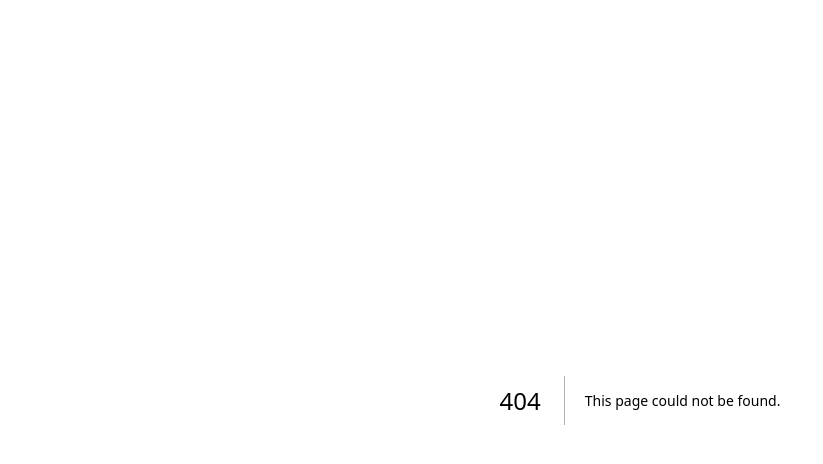
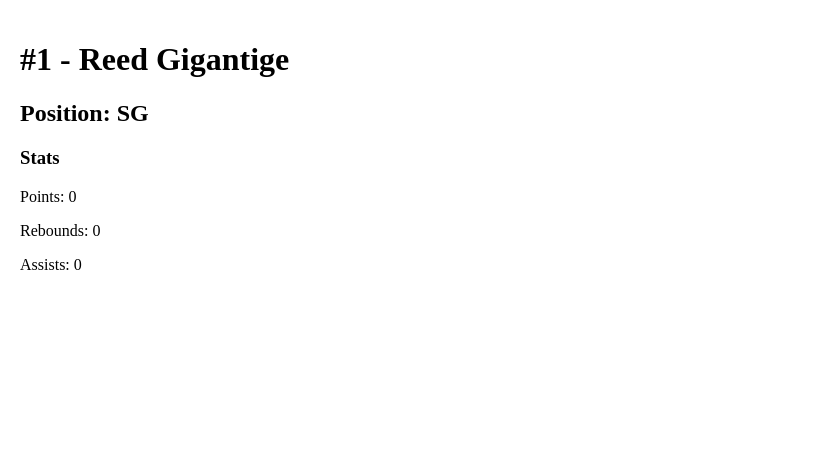
Before and after one commit to typicalryanb3-sys/ryan-basketball-app, a Next.js app: page /roster/roster/1 in a window 1280 px wide. Before the commit this address had no page. Shown: the top 464 px of the page, without its empty margins (0-823 px from the left). Built offline with nearby package versions, Linux system fonts and the light colour scheme.

Commit message:
Create page.js

```diff
--- /dev/null
+++ b/app/roster/roster/[number]/page.js
@@ -0,0 +1,37 @@
+export default function PlayerPage({ params }) {
+  const players = {
+    30: { name: "Brody Ludwig", position: "PG" },
+    34: { name: "Kaden Dorshner", position: "SF" },
+    23: { name: "Tripp Johnson", position: "C" },
+    33: { name: "Jimmy Peplinski", position: "PF" },
+    22: { name: "Lambeau Zillgies", position: "SG" },
+    20: { name: "Kellen Gaurd", position: "SF" },
+    13: { name: "Jax Grutza", position: "PF" },
+    1: { name: "Reed Gigantige", position: "SG" },
+    42: { name: "Mack Zuleger", position: "PG" },
+    50: { name: "Karson Betka", position: "C" },
+    51: { name: "Ian Weiting", position: "PG" },
+    44: { name: "Ryan Bendtschneider", position: "PF" },
+    31: { name: "Fritz Koeler", position: "C" },
+  };
+
+  const player = players[params.number];
+
+  if (!player) {
+    return <div>Player not found</div>;
+  }
+
+  return (
+    <div style={{ padding: 20 }}>
+      <h1>
+        #{params.number} - {player.name}
+      </h1>
+      <h2>Position: {player.position}</h2>
+
+      <h3>Stats</h3>
+      <p>Points: 0</p>
+      <p>Rebounds: 0</p>
+      <p>Assists: 0</p>
+    </div>
+  );
+}
```
